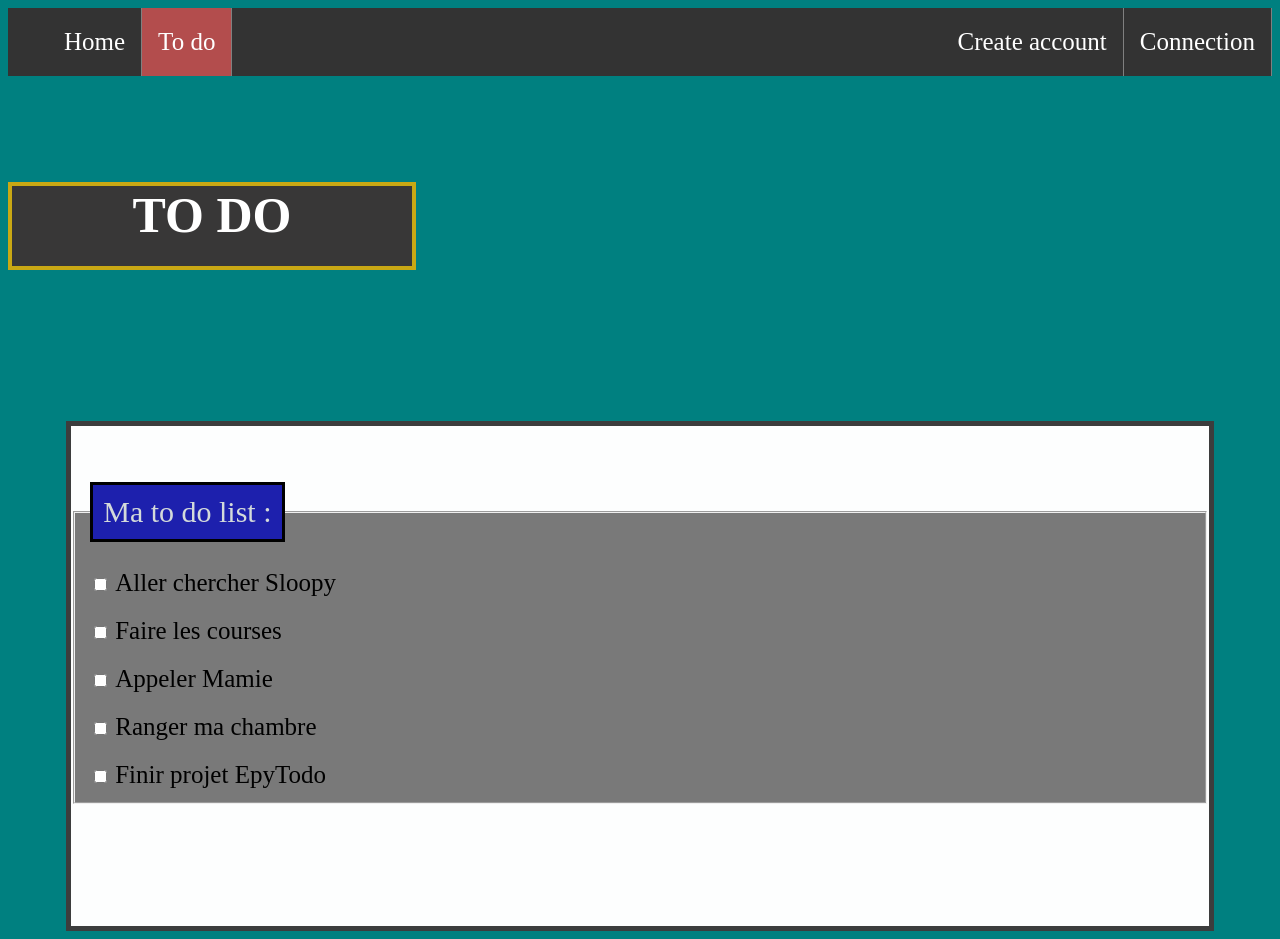
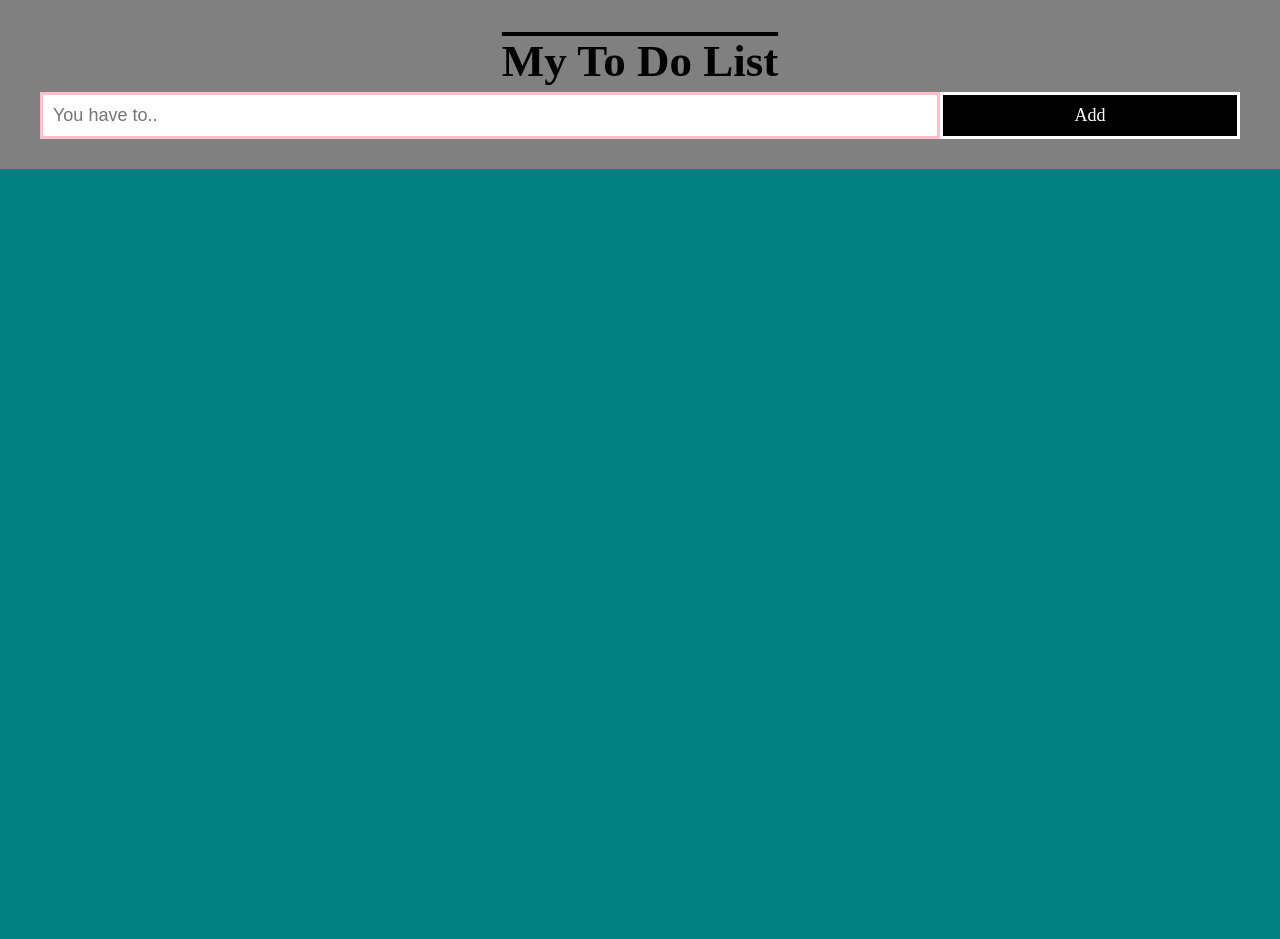
Before and after one commit to LouisCapelle/Epytodo, a Flask app: page /to_do in a window 1280 px wide. After the commit the page ends 169 px from the top, so only its background shows below. Run offline with Flask 2, Linux system fonts and the light colour scheme.

Commit message:
change the todo file

```diff
--- a/epytodo/static/templates.css
+++ b/epytodo/static/templates.css
@@ -6,6 +6,36 @@ html {
     background-color: #008080;
     background-repeat: repeat-x;
 }
+
+ul {
+    position: sticky;
+    list-style-type: none;
+    margin: 0;
+    padding: 0;
+    overflow: hidden;
+    background-color: #333;
+  }
+
+  p {
+    float: left;
+    border-right:1px solid #bbb;
+  }
+
+  p:last-child {
+    border-right: none;
+  }
+
+  p a {
+    display: block;
+    color: white;
+    text-align: center;
+    padding: 14px 16px;
+    text-decoration: none;
+  }
+
+  p a:hover:not(.active) {
+    background-color: #111;
+  }
 
 .name {
     text-align: center;
@@ -42,42 +72,6 @@ i {
     color: black;
 }
 
-input {
-    border-left: 10px solid rgb(202, 163, 32);
-    font-size: 18px;
-    background-color: lightgrey;
-}
-
-ul {
-    list-style-type: none;
-    margin: 0;
-    padding: 20;
-    overflow: hidden;
-    background-color: #333;
-}
-
-li {
-    float: left;
-    border-right: 1px solid grey;
-}
-
-li a {
-    font-size: 25px;
-    display: block;
-    color: white;
-    text-align: center;
-    padding: 20px 16px;
-    text-decoration: none;
-}
-
-.active {
-    background-color: hsl(0, 40%, 50%);
-}
-
-li a:hover {
-    background-color: #111;
-}
-
 .password {
     text-align: center;
     list-style-type: none;
@@ -85,11 +79,6 @@ li a:hover {
     margin-bottom: 20px;
     color: black;
     display: block;
-}
-
-fieldset {
-    margin-top: 10px;
-    background-color: rgba(10, 10, 10, 0.541);
 }
 
 .box_to_do {
--- /dev/null
+++ b/epytodo/static/to_do.css
@@ -0,0 +1,121 @@
+body {
+  margin: 0;
+  min-width: 250px;
+}
+
+html {
+    background: #008080;
+    background-repeat: repeat-x;
+}
+
+* {
+  box-sizing: border-box;
+}
+
+ul {
+  margin: 0;
+  padding: 0;
+}
+
+ul li {
+  cursor: pointer;
+  position: relative;
+  padding: 12px 8px 12px 40px;
+  list-style-type: none;
+  background: #eee;
+  font-size: 18px;
+  transition: 0.2s;
+  -webkit-user-select: none;
+  -moz-user-select: none;
+  -ms-user-select: none;
+  user-select: none;
+}
+
+ul li:nth-child(odd) {
+  background: #f9f9f9;
+}
+
+ul li:hover {
+  background: #ddd;
+}
+
+ul li.checked {
+  background: rgb(201, 168, 20);
+  color: #fff;
+  text-decoration: line-through;
+}
+
+ul li.checked::before {
+  content: '';
+  position: absolute;
+  border-color: #fff;
+  border-style: solid;
+  border-width: 0 2px 2px 0;
+  top: 10px;
+  left: 16px;
+  transform: rotate(45deg);
+  height: 15px;
+  width: 7px;
+}
+
+.close {
+  color: white;
+  background-color: rebeccapurple;
+  position: absolute;
+  right: 0;
+  top: 0;
+  padding: 12px 16px 12px 16px;
+}
+
+.close:hover {
+  background-color: yellow;
+  color: black;
+}
+
+.header {
+  text-decoration: overline;
+  font-size: 30px;
+  background-color: grey;
+  padding: 30px 40px;
+  color: black;
+  text-align: center;
+}
+
+.header:after {
+  content: "";
+  display: table;
+  clear: both;
+}
+
+input {
+  border: 3px;
+  border-style: solid;
+  border-color: pink;
+  margin: 0;
+  background-color: white;
+  border-radius: 0;
+  width: 75%;
+  padding: 10px;
+  float: left;
+  font-size: 18px;
+}
+
+.addBtn {
+  border: 3px;
+  border-style: solid;
+  border-color: white;
+  padding: 10px;
+  width: 25%;
+  background: black;
+  color: white;
+  float: left;
+  text-align: center;
+  font-size: 18px;
+  cursor: pointer;
+  transition: 0.2s;
+  border-radius: 0;
+}
+
+.addBtn:hover {
+  background-color: orange;
+}
--- /dev/null
+++ b/epytodo/static/to_do.js
@@ -0,0 +1,52 @@
+var myNodelist = document.getElementsByTagName("LI");
+        var i;
+        for (i = 0; i < myNodelist.length; i++) {
+          var span = document.createElement("SPAN");
+          var txt = document.createTextNode("\u00D7");
+          span.className = "close";
+          span.appendChild(txt);
+          myNodelist[i].appendChild(span);
+        }
+        var close = document.getElementsByClassName("close");
+        var i;
+        for (i = 0; i < close.length; i++) {
+          close[i].onclick = function() {
+            var div = this.parentElement;
+            div.style.display = "none";
+          }
+        }
+
+        // Add a "checked" symbol when clicking on a list item
+        var list = document.querySelector('ul');
+        list.addEventListener('click', function(ev) {
+          if (ev.target.tagName === 'LI') {
+            ev.target.classList.toggle('checked');
+          }
+        }, false);
+
+        // Create a new list item when clicking on the "Add" button
+        function newElement() {
+          var li = document.createElement("li");
+          var inputValue = document.getElementById("myInput").value;
+          var t = document.createTextNode(inputValue);
+          li.appendChild(t);
+          if (inputValue === '') {
+            alert("You must write something!");
+          } else {
+            document.getElementById("myUL").appendChild(li);
+          }
+          document.getElementById("myInput").value = "";
+
+          var span = document.createElement("SPAN");
+          var txt = document.createTextNode("\u00D7");
+          span.className = "close";
+          span.appendChild(txt);
+          li.appendChild(span);
+
+          for (i = 0; i < close.length; i++) {
+            close[i].onclick = function() {
+              var div = this.parentElement;
+              div.style.display = "none";
+            }
+          }
+        }
--- a/epytodo/templates/home_connection_done.html
+++ b/epytodo/templates/home_connection_done.html
@@ -1,6 +1,7 @@
 <!DOCTYPE html>
 <html lang="en-US">
     <head>
+        <link rel="stylesheet" type="text/css" href="../static/templates.css">
         <link rel="stylesheet" type="text/css" href="../static/templates.css">
         <script src="https://kit.fontawesome.com/a076d05399.js"></script>
         <meta charset="utf-8">
--- a/epytodo/templates/to_do.html
+++ b/epytodo/templates/to_do.html
@@ -1,60 +1,17 @@
 <!DOCTYPE html>
 <html lang="en-US">
     <head>
-        <link rel="stylesheet" type="text/css" href="../static/templates.css">
+        <link rel="stylesheet" type="text/css" href="../static/to_do.css">
         <meta charset="utf-8">
         <title>&lt;Web&gt; EpyTodo</title>
     </head>
     <body>
-        <ul>
-            <form name="x" action="/home" method="get">
-                <li><a href="home">Home</a></li>
-            </form>
-            <form name="x" action="/" method="get">
-                <li style="float:right"><a href="/">Connection</a></li>
-            </form>
-            <form name="x" action="/add_user" method="get">
-                <li style="float:right"><a href="/add_user">Create account</a></li>
-            </form>
-            <form name="x" action="/to_do" method="get">
-                <li><a class="active" href="/to_do">To do</a></li>
-            </form>
-            </ul>
-        <br/><br/><br/><br/>
-        <h1>TO DO</h1>
-        <br/><br/><br/><br/><br/><br/>
-        <script src="../static/get_tasks.js"></script>
-        <script type="text/javascript">
-        get_tasks();
-        </script>
-        <div class="box_to_do">
-            <div class="to_do">
-            <br/><br/>
-                <fieldset>
-                    <legend>Ma to do list :</legend>
-                    <div><pre></pre>
-                        <input type="checkbox" id="coding" name="interest" value="coding">
-                        <label for="coding">Aller chercher Sloopy</label>
-                    </div>
-                    <div><pre></pre>
-                        <input type="checkbox" id="music" name="interest" value="music">
-                        <label for="music">Faire les courses</label>
-                    </div>
-                    <div><pre></pre>
-                        <input type="checkbox" id="music" name="interest" value="music">
-                            <label for="music">Appeler Mamie</label>
-                    </div>
-                    <div><pre></pre>
-                        <input type="checkbox" id="music" name="interest" value="music">
-                        <label for="music">Ranger ma chambre</label>
-                    </div>
-                    <div><pre></pre>
-                        <input type="checkbox" id="music" name="interest" value="music">
-                        <label for="music">Finir projet EpyTodo</label>
-                    </div>
-                </fieldset>
-            </list>
+        <div id="myDIV" class="header">
+            <h2 style="margin:5px">My To Do List</h2>
+            <input type="text" id="myInput" placeholder="You have to..">
+            <span onclick="newElement()" class="addBtn">Add</span>
         </div>
-        </div>
+        <ul id="myUL">
+        </ul>
+    <script src="../static/to_do.js"></script>
     </body>
-</html>
```
